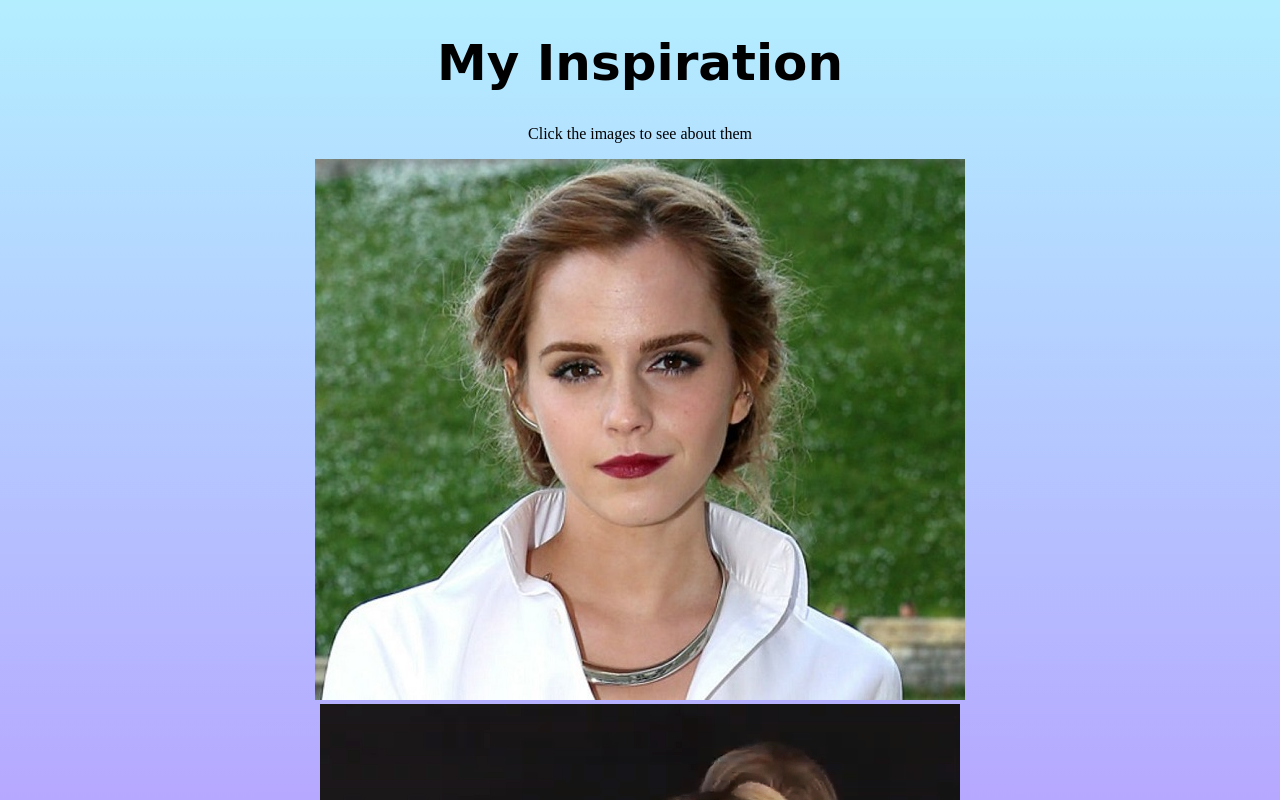
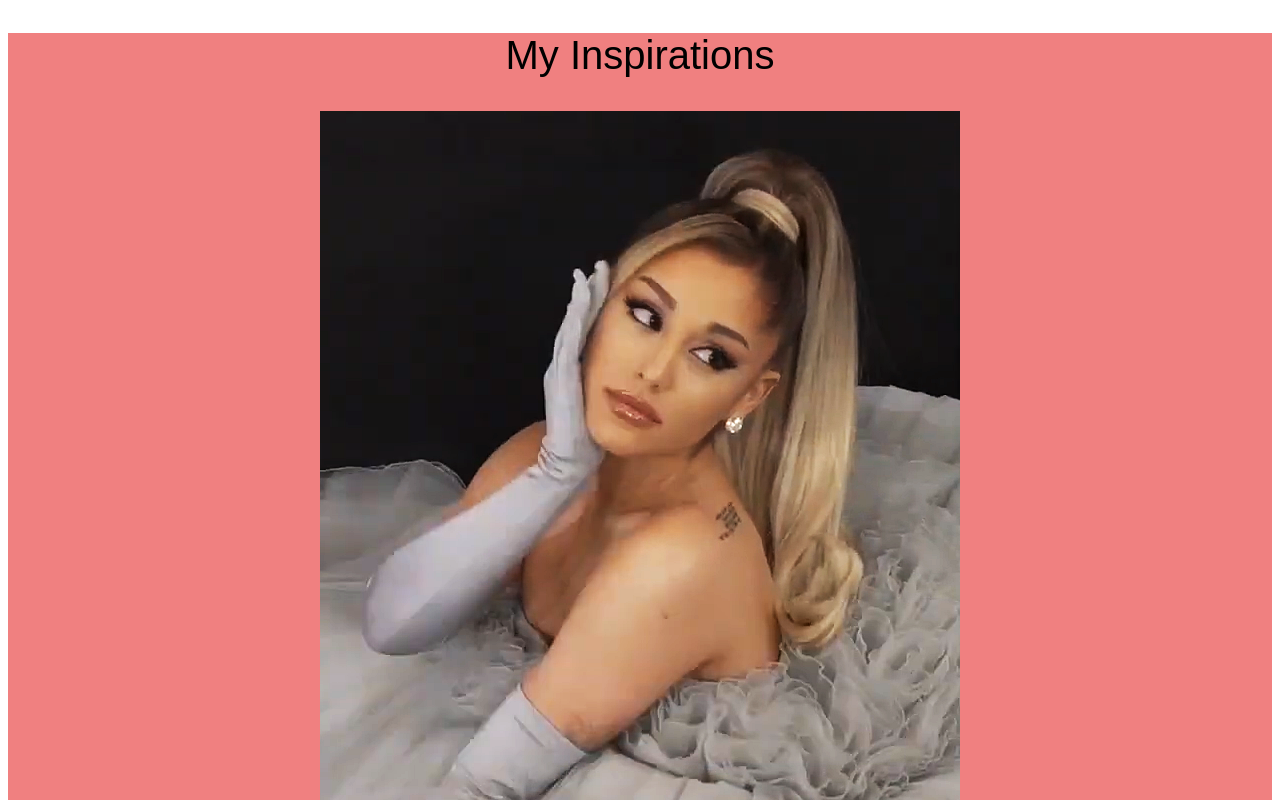
Before and after one commit to Akshaja10/project-60, a plain HTML site: page index.html in a window 1280 px wide. Shown: the top 800 px of the page. Drawn offline with Linux system fonts and the light colour scheme.

Commit message:
Add files via upload

```diff
--- a/index.html
+++ b/index.html
@@ -1,23 +1,35 @@
 <!DOCTYPE html>
-<html lang="">
+<html lang="en">
+
 <head>
-  <meta charset="utf-8">
-  <meta name="viewport" content="width=device-width, initial-scale=1.0">
-  <title> INSPIRATION</title>
-<h1>My Inspiration</h1>
-<p> Click the images to see about them</p>
-<link rel="stylesheet" href="style.css">
+    <meta charset="utf-8">
+    <meta name="viewport" content="width=device-width, initial-scale=1.0">
+    <title>Inspier</title>
+    <link rel="stylesheet" href="style.css">
+    <script src="main.js"></script>
 </head>
 
 <body>
-<span id="emma">
-<a href="https://www.theodysseyonline.com/10-reasons-why-emma-watson-inspires-me" target="_blank"></a>
-<img src="emma_watson_20180103022000.jpg">
-	</span>
-<span id= "ariana">
-<a href="https://en.wikipedia.org/wiki/Ariana_Grande" target="_blank"></a>
-<img src="Ariana_Grande_Grammys_Red_Carpet_2020.png">
-</span>
+
+    <section id="game">
+
+        <h1>My Inspirations</h1>
+        <div class="line"></div>
+        <a href="https://en.wikipedia.org/wiki/Ariana_Grande"
+target="_blank">
+            <img src="Ariana_Grande_Grammys_Red_Carpet_2020.png">
+        </a>
+        <a href="https://en.wikipedia.org/wiki/Emma_Watson"
+target="_blank">
+            <img src="emma_watson_20180103022000.jpg">
+        </a>
+
+    </section>
+
+
+
+
 
 </body>
+
 </html>
--- a/style.css
+++ b/style.css
@@ -1,27 +1,36 @@
-body{
-text-align:center;
-background: linear-gradient(#b3eeff 0%, #b95fff 100%);
+body {
+    text-align: center;
+
+
 }
 
-h1{
-font-size: 50px;
-font-family: cursive;
+h1 {
+
+    font-size: 40px;
+    font-family: sans-serif;
+    font-weight: 300;
+
 }
 
-#emma{
-width:100%;
-height:700px;
+#app {
+    width: 100%;
+    height: 800px;
+    background-color: aliceblue;
+
+
 }
 
-#ariana{
-width:100%;
-height:700px;
+
+
+#game{
+    width: 100%;
+    height: 800px;
+    background-color:lightcoral;
+
 }
+#Chatbot{
+    width: 100%;
+    height: 800px;
+    background-color:lightcoral;
 
-img{
-transition: transform.2s;
 }
-
-img:hover{
-transform: scale(0.9);
-}
```
